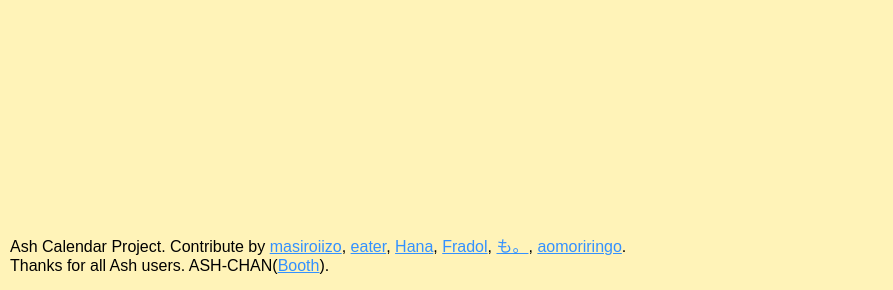
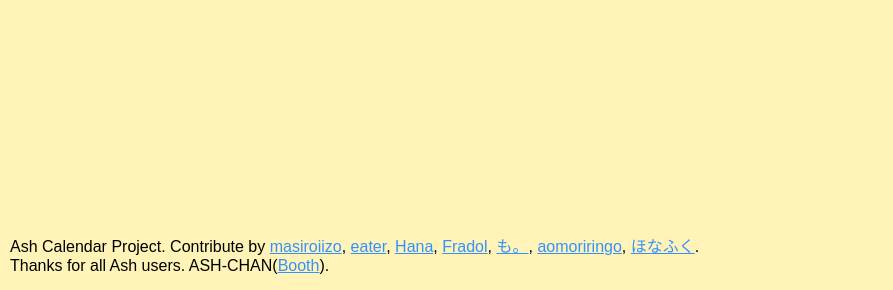
Before and after one commit to ash-chan-calendar/Comming-Soon-Site, a plain HTML site: page index.html in a window 1280 px wide. Shown: the part 3125-3415 px from the top of the page, without its empty margins (0-893 px from the left). Drawn offline with Linux system fonts and the light colour scheme.

Commit message:
add honafuku

```diff
--- a/index.html
+++ b/index.html
@@ -162,7 +162,7 @@
     </div>
   </body>
   <footer>
-    Ash Calendar Project. Contribute by <a href="https://twitter.com/masiroiizo">masiroiizo</a>, <a href="https://twitter.com/vreater0120">eater</a>, <a href="https://twitter.com/Hana_VRC">Hana</a>, <a href="https://twitter.com/fradol_vr">Fradol</a>, <a href="https://twitter.com/whiaka">も。</a>, <a href="https://github.com/aomoriringo">aomoriringo</a>.
+    Ash Calendar Project. Contribute by <a href="https://twitter.com/masiroiizo">masiroiizo</a>, <a href="https://twitter.com/vreater0120">eater</a>, <a href="https://twitter.com/Hana_VRC">Hana</a>, <a href="https://twitter.com/fradol_vr">Fradol</a>, <a href="https://twitter.com/whiaka">も。</a>, <a href="https://github.com/aomoriringo">aomoriringo</a>, <a href="https://twitter.com/honahuku_vrc">ほなふく</a>.
     Thanks for all Ash users. ASH-CHAN(<a href="https://booth.pm/ja/items/3234473">Booth</a>).
   </footer>
 </html>
```
